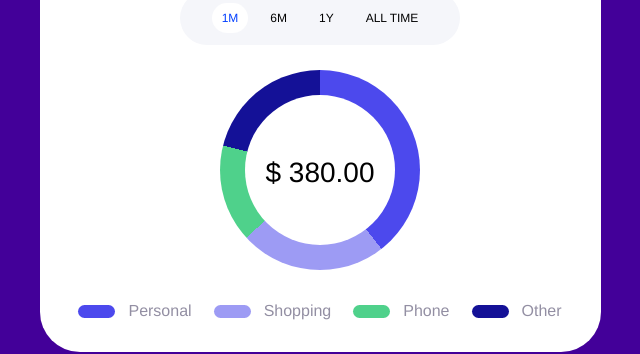
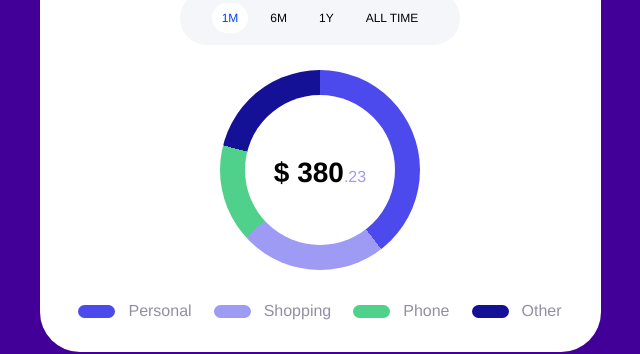
Before and after one commit to haweecodes/expense-chart, a React (Create React App) app: page / in a window 1280 px wide. Shown: the part 223-577 px from the top of the page, without its empty margins (320-960 px from the left). Built offline with nearby package versions, Linux system fonts and the light colour scheme; a web font is replaced by a local one.

Commit message:
chore: decimal point css added

```diff
--- a/src/App.jsx
+++ b/src/App.jsx
@@ -3,7 +3,7 @@ import './App.css';
 const data = [
   {
     "period": "1M",
-    "personal": 150,
+    "personal": 150.23,
     "shopping": 90,
     "phone": 60,
     "other": 80
--- a/src/components/chart/doughnut-chart.jsx
+++ b/src/components/chart/doughnut-chart.jsx
@@ -27,7 +27,6 @@ const DoughnutChart = ({ data, filterState }) => {
   useEffect(() => {
     if (data) {
       const container = document.getElementById("donutChart");
-      container.replaceChildren();
 
       const timePeriod = data.find((item) => item.period === filterState);
 
@@ -39,20 +38,30 @@ const DoughnutChart = ({ data, filterState }) => {
       const numericValues = Object.values(timePeriod).filter(
         (value) => typeof value === "number"
       );
-      const totalCount = numericValues.reduce((acc, value) => acc + value, 0);
+
+      const splitCount = String(
+        numericValues.reduce((acc, value) => acc + value, 0.0)
+      ).split(".");
+      const decimalCount = splitCount[1] || "00";
+      const totalCount = splitCount[0];
       container.style.background = generateConicGradient(timePeriod);
 
-      const centerDiv = document.createElement("div");
-      centerDiv.classList.add("center");
-      centerDiv.innerHTML = `$ ${totalCount.toFixed(2)}`;
-      container.appendChild(centerDiv);
+      const numberDiv = document.getElementById("number");
+      const decimalDiv = document.getElementById("decimal");
+      numberDiv.innerHTML = `$ ${totalCount}`;
+      decimalDiv.innerHTML = `.${decimalCount}`;
     }
   }, [data, filterState]);
 
   return (
     <div className="donut-chart-block block">
       <div className="donut-chart-block block">
-        <div className="donut-chart" id="donutChart"></div>
+        <div className="donut-chart" id="donutChart">
+          <div className="center">
+            <span id="number"></span>
+            <span id="decimal"></span>
+          </div>
+        </div>
       </div>
     </div>
   );
--- a/src/components/chart/style.css
+++ b/src/components/chart/style.css
@@ -39,3 +39,12 @@ div.center {
   font-family: monospace;
   font-size: 1.5rem;
 }
+
+#number {
+  font-weight: bold;
+}
+
+#decimal {
+  font-size: 16px;
+  color: #9D9BF4;
+}
```
